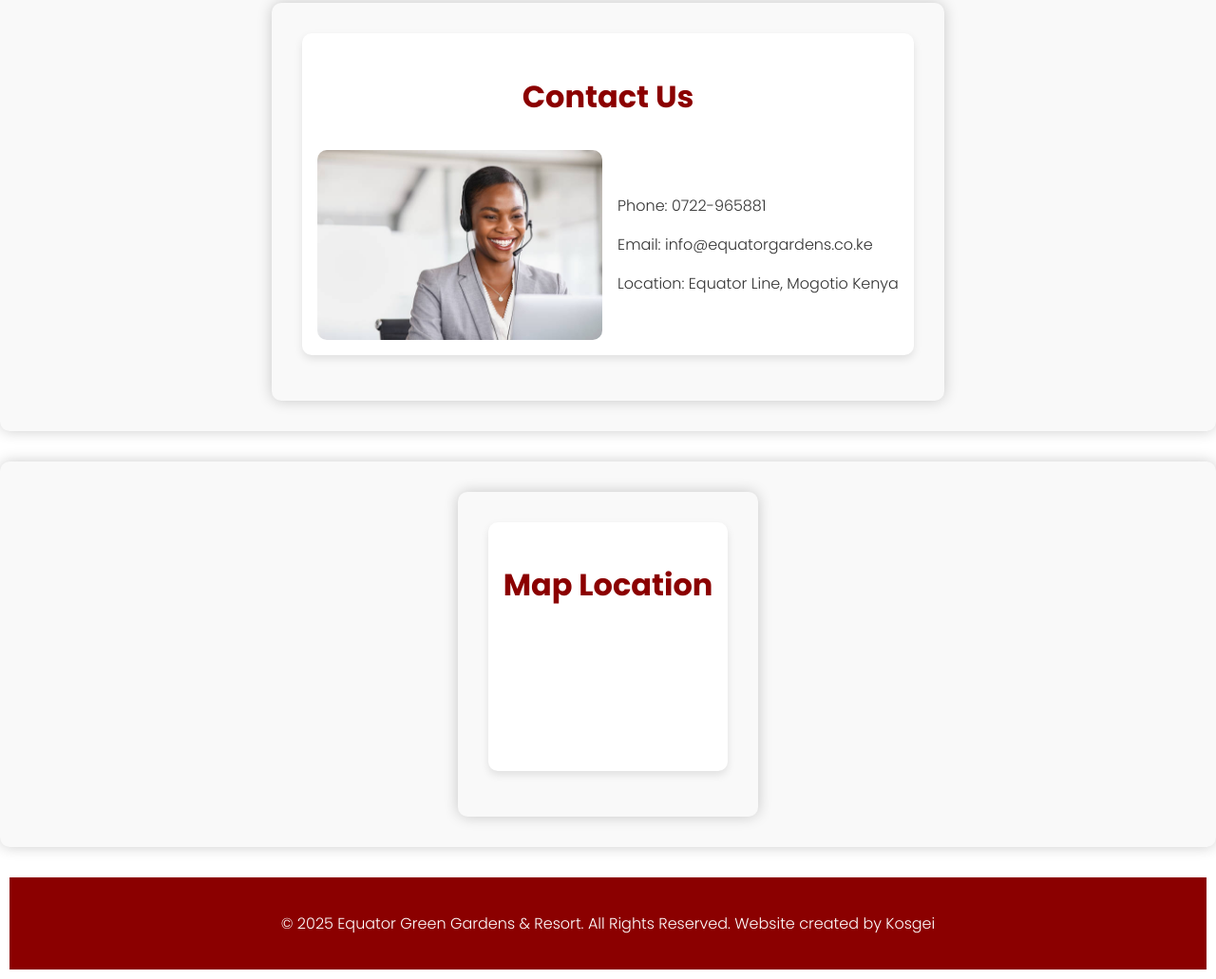
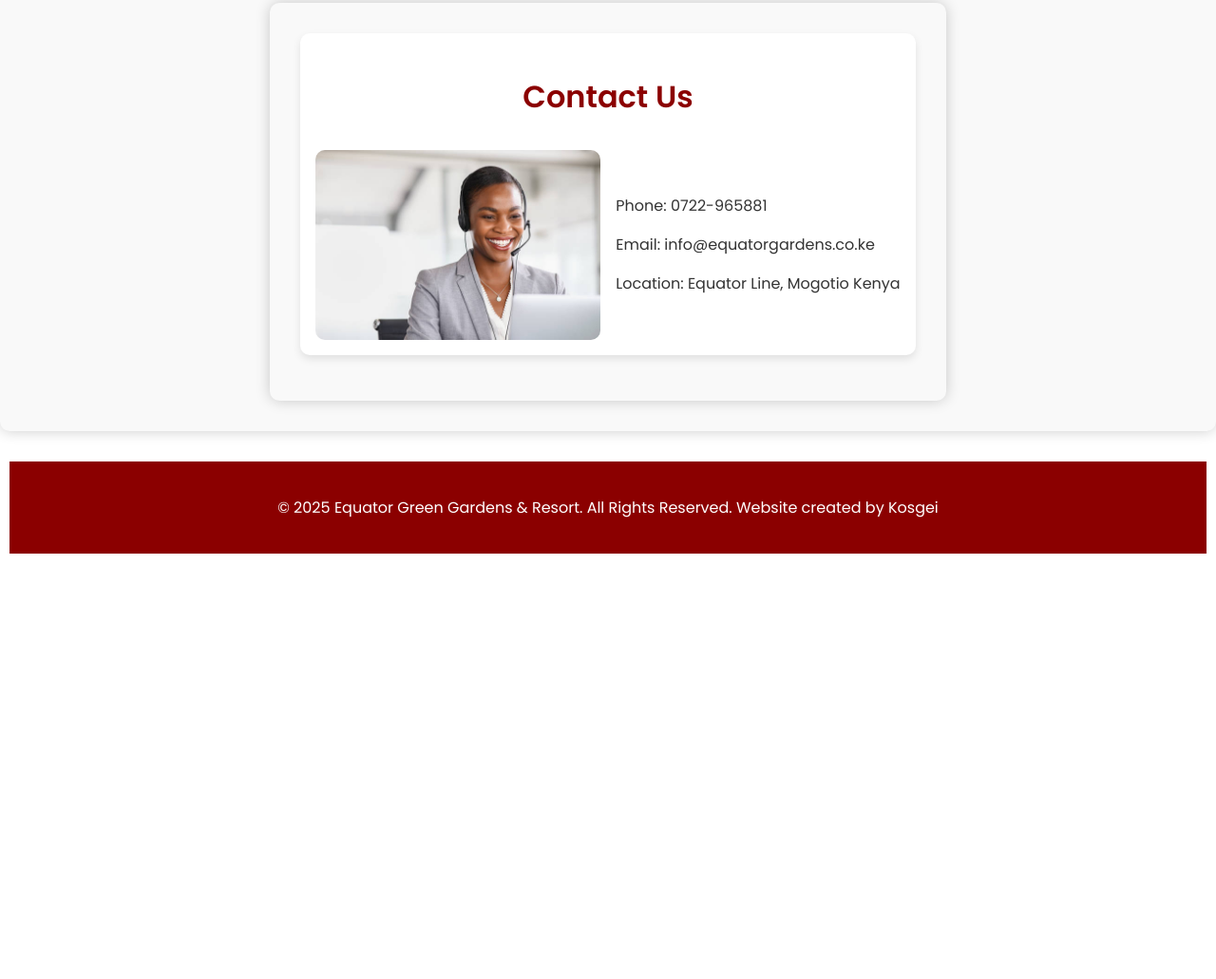
Before and after one commit to secure-server-eng/equatorgreengardens, a plain HTML site: page about.html in a window 1280 px wide. Shown: the part 196-1227 px from the top of the page at 95% size. After the commit the page ends 800 px from the top, so only its background shows below. Drawn offline with Linux system fonts and the light colour scheme; grey boxes are pictures that could not be loaded; files whose address does not match are found by name.

Commit message:
Update about.html

```diff
--- a/about.html
+++ b/about.html
@@ -4,18 +4,18 @@
     <meta charset="UTF-8">
     <meta name="viewport" content="width=device-width, initial-scale=1.0">
     <meta name="description" content="Experience luxury at our modern hotel and resort.">
-    <title>About - Hotel & Resort</title>
+    <title>Hotel & Resort</title>
     <link rel="stylesheet" href="styles/style.css">
-    <link href="https://fonts.googleapis.com/css2?family=Poppins:wght@300;700;600&display=swap" rel="stylesheet">
+    <link href="https://fonts.googleapis.com/css2?family=Poppins:wght@300;400;600&display=swap" rel="stylesheet">
 </head>
 <body>
     <header>
         <div class="container1">
-            <h1>Equator Green Gardens & Resort</h1>
-            <img src="images/logo.png" alt="Logo" class="logo">
+		<h1>Equator Green Gardens & Resort</h1>
+            <img src="file:///C:/Users/User/Downloads/EQUATOR/WEBSITE/images/logo.svg" alt="Logo" class="logo">
             <nav>
                 <ul>
-                     <li><a href="index.html">Home</a></li>
+                    <li><a href="index.html">Home</a></li>
                     <li><a href="restaurant.html">Restaurant</a></li>
                     <li><a href="activities.html">Fun-Activities</a></li>
 					 <li><a href="gardens.html">Gardens</a></li>
@@ -38,23 +38,7 @@
     </section>
             </section>
     <div class="divider"></div>
-<section id="map-container">
-        <div class="container">
-             <section id="map">
-        <h2>Map Location</h2>
-        <div class="map-container">
-    <iframe
-        src="https://www.google.com/maps/embed?pb=!1m18!1m12!1m3!1d15959.273281060348!2d35.971952036434764!3d0.00035841032805560057!2m3!1f0!2f0!3f0!3m2!1i1024!2i768!4f13.1!3m3!1m2!1s0x17875588203e797f%3A0x4e6545610aafbd2d!2sEquator%20Green%20Gardens%20%26%20Resort!5e0!3m2!1sen!2sus!4v1737374782550!5m2!1sen!2sus"
-        width="600"
-        height="450"
-        style="border:0;"
-        allowfullscreen=""
-        loading="lazy"
-        referrerpolicy="no-referrer-when-downgrade">
-    </iframe>
-</div>
-        </div>
-    </section>
+
     <footer>
         <p>&copy; 2025 Equator Green Gardens & Resort. All Rights Reserved. Website created by Kosgei</p>
     </footer>
```
